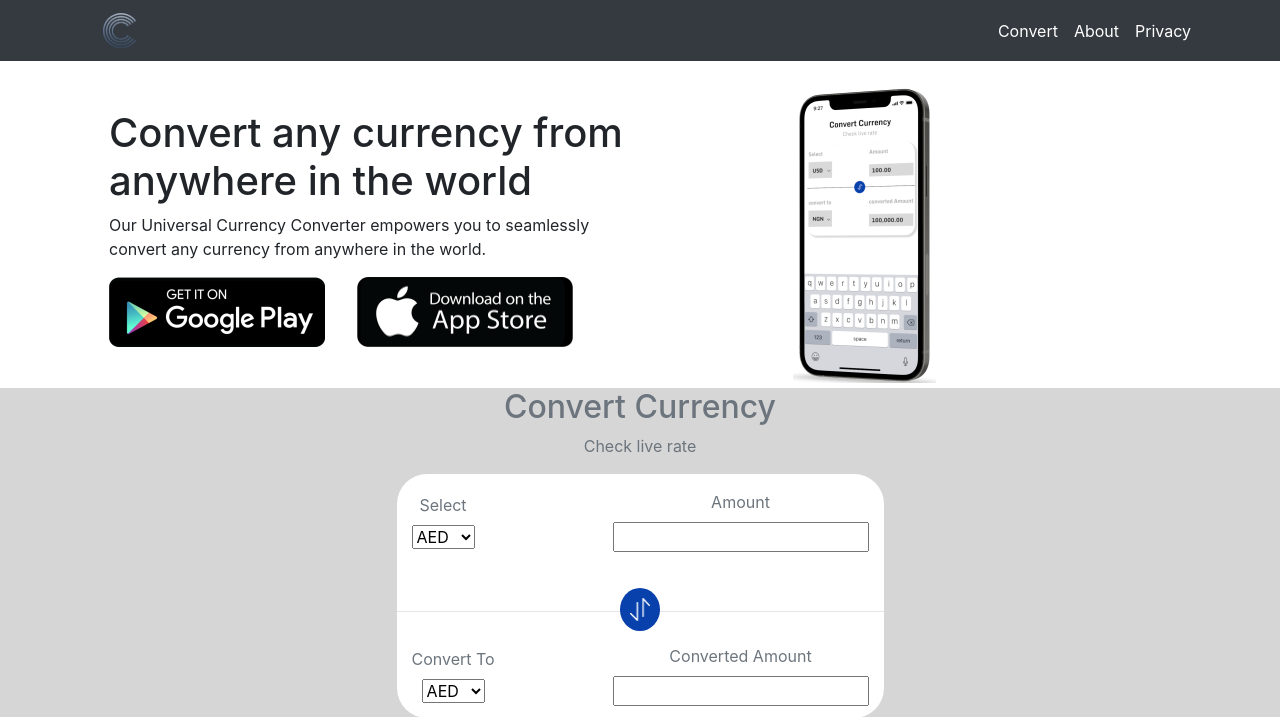
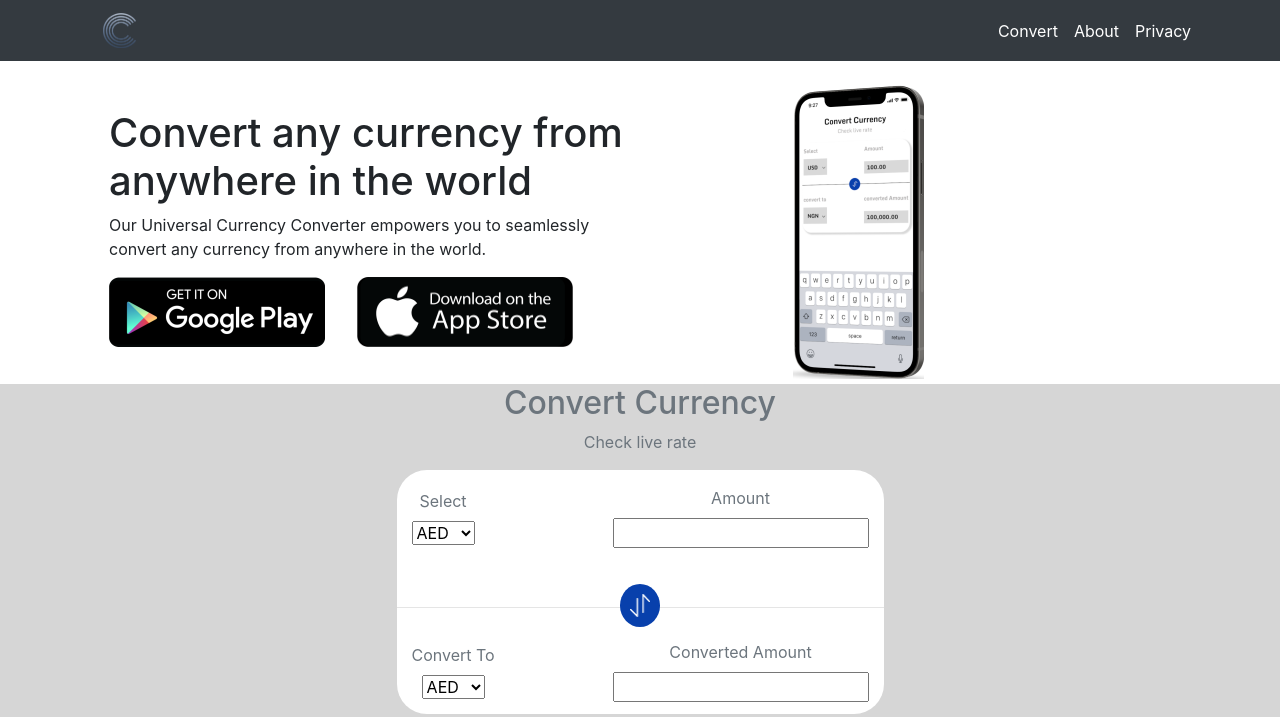
Before and after one commit to wagzyAyo/Currency-converter, a Flask app: page / in a window 1280 px wide. Shown: the top 717 px of the page. Run offline with Flask 3, Linux system fonts and the light colour scheme; parts of the project's set-up code (start-up, migrations or seed data) failed here and were passed over.

Commit message:
hero image fix

```diff
--- a/static/styles.css
+++ b/static/styles.css
@@ -10,8 +10,8 @@ body{
     height:309px;
 }
 .hero-img{
-    width:143px;
-    height:298px;
+    width:131px;
+    height:294px;
 }
 .hero, .about, .priv{
     width:100%;
--- a/templates/index.html
+++ b/templates/index.html
@@ -14,7 +14,7 @@
             </div>
         </div>
         <div class="hero-img">
-            <img class='hero' src="../static/images/Converter mockup.png" alt="Hero">
+            <img class='hero' src="../static/images/Phone mockup.png" alt="Hero">
         </div>
     </div>
 
```
Also changed, not shown: static/images/Converter mockup.png (deleted), static/images/Phone mockup.png (added).
